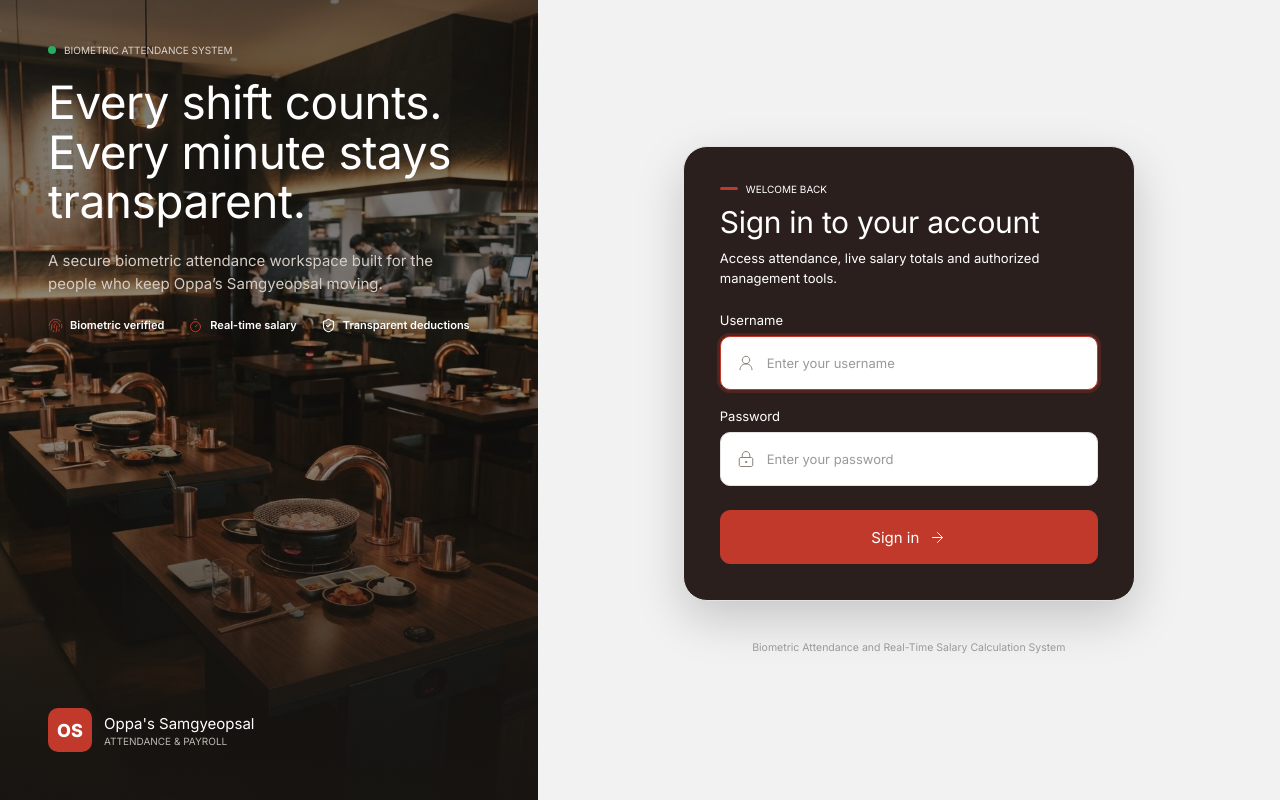
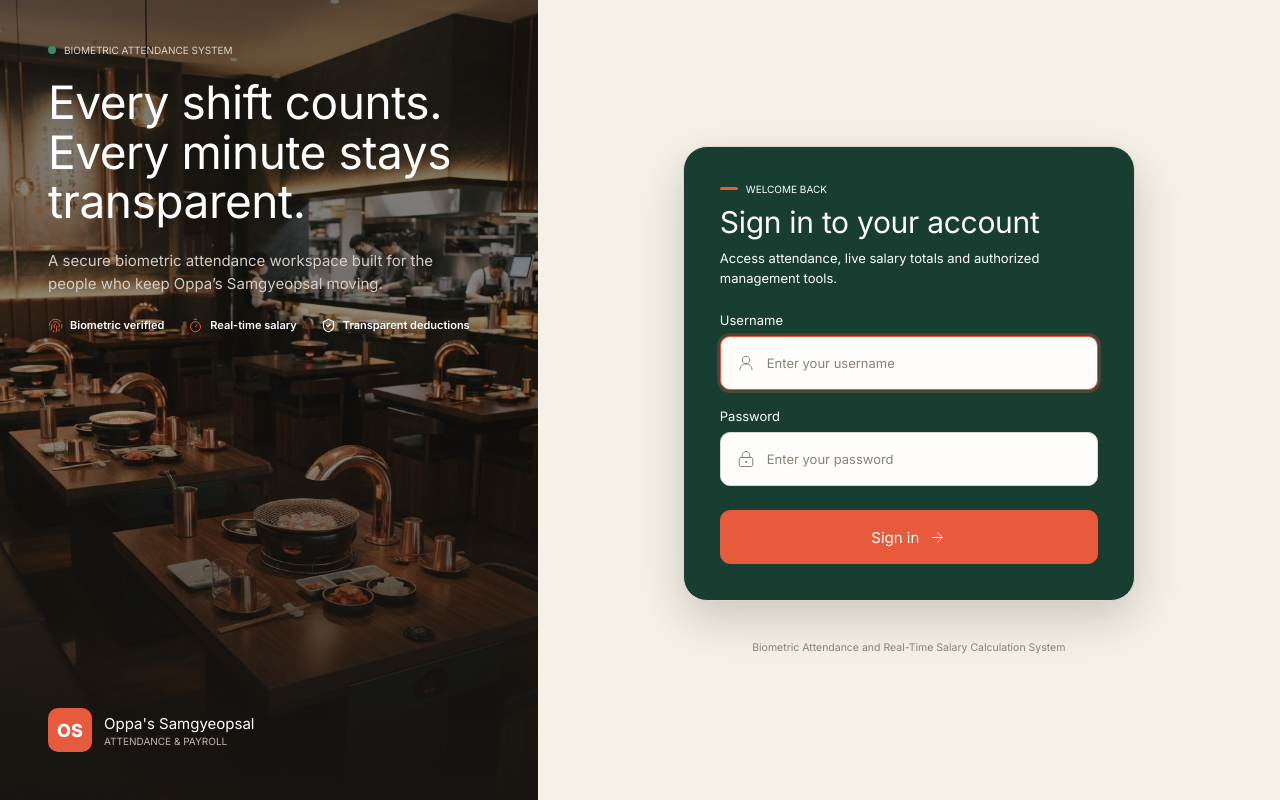
Before and after one commit to PalXDX11/attendance-system, a PHP site: page /login.php in a window 1280 px wide. Run offline with PHP 8.4, Linux system fonts and the light colour scheme.

Commit message:
Revert "Switch theme colors back to the original red palette"
This reverts commit 6a510d7e8fa6d08041d5fd64c06b9ef98d0b5da4.

```diff
--- a/assets/style.css
+++ b/assets/style.css
@@ -6,29 +6,29 @@
    Change the colors in :root and every page updates.
    ============================================ */
 :root {
-  --primary: #C0392B;
-  --primary-dark: #A93226;
-  --primary-soft: #F8DEDA;
-  --primary-tint: #FDF3F2;
-  --bg: #F2F2F2;
-  --surface: #FFFFFF;
-  --surface-alt: #F6F6F6;
-  --text: #222222;
-  --muted: #777777;
-  --faint: #999999;
-  --success: #27AE60;
-  --success-bg: #E9F7EF;
-  --error: #C0392B;
-  --error-bg: #FDEDEC;
-  --warning: #E67E22;
-  --warning-bg: #FFF4E5;
-  --border: #E3E3E3;
-  --row-border: #EEEEEE;
-  --sidebar: #2A1F1D;
-  --sidebar-item: #352826;
-  --sidebar-active: #4A2420;
-  --sidebar-text: #E8DEDA;
-  --sidebar-muted: #A89A95;
+  --primary: #E75A3C;
+  --primary-dark: #CF4C30;
+  --primary-soft: #FCE7E1;
+  --primary-tint: #FFF5F1;
+  --bg: #F6F1E8;
+  --surface: #FFFDFC;
+  --surface-alt: #F1ECE4;
+  --text: #221F1C;
+  --muted: #615B55;
+  --faint: #8A8179;
+  --success: #3E8B69;
+  --success-bg: #E3F2EA;
+  --error: #C2412A;
+  --error-bg: #F8E4E1;
+  --warning: #B7791F;
+  --warning-bg: #FAEED7;
+  --border: #DED7CF;
+  --row-border: #ECE6DE;
+  --sidebar: #173E31;
+  --sidebar-item: #181614;
+  --sidebar-active: #3A211B;
+  --sidebar-text: #F1ECE4;
+  --sidebar-muted: #A9B8B0;
   --radius: 8px;
   --radius-input: 10px;
   --radius-lg: 16px;
@@ -207,7 +207,7 @@ textarea { height: auto; min-height: 60px; padding: 10px 12px; resize: vertical;
 input:focus, select:focus, textarea:focus {
   outline: none;
   border-color: var(--primary);
-  box-shadow: 0 0 0 3px rgba(192, 57, 43, .15);
+  box-shadow: 0 0 0 3px rgba(231, 90, 60, .15);
 }
 input.search { height: 38px; width: 260px; }
 
--- a/login.php
+++ b/login.php
@@ -37,7 +37,7 @@ if ($_SERVER['REQUEST_METHOD'] === 'POST') {
             display: flex; flex-direction: column; justify-content: space-between;
             padding: 44px 48px 48px;
             color: #fff;
-            background: var(--sidebar) url('/attendance/assets/images/login-bg.jpg') center / cover no-repeat;
+            background: #181614 url('/attendance/assets/images/login-bg.jpg') center / cover no-repeat;
             overflow: hidden;
         }
         .ls-left::before {
@@ -73,15 +73,15 @@ if ($_SERVER['REQUEST_METHOD'] === 'POST') {
             border-radius: 24px;
             padding: 36px;
             box-shadow: 0 18px 48px rgba(0, 0, 0, .18);
-            color: #fff;
+            color: #FFFDFC;
         }
         .ls-form .mobile-brand { display: none; }
         .ls-heading { display: flex; flex-direction: column; gap: 10px; }
-        .ls-heading .eyebrow { color: #fff; font-size: 10px; }
+        .ls-heading .eyebrow { color: #FFFDFC; font-size: 10px; }
         .ls-form h1 { font-size: 30px; line-height: 1.15; }
         .ls-form .sub { font-size: 13px; line-height: 1.5; margin: 0; }
         .ls-fields { display: flex; flex-direction: column; gap: 18px; }
-        .ls-form label { color: #fff; font-size: 13px; margin-bottom: 8px; }
+        .ls-form label { color: #FFFDFC; font-size: 13px; margin-bottom: 8px; }
         .ls-input {
             display: flex; align-items: center; gap: 12px;
             height: 54px; padding: 0 16px;
@@ -89,7 +89,7 @@ if ($_SERVER['REQUEST_METHOD'] === 'POST') {
             border: 1px solid var(--border);
             border-radius: var(--radius-input);
         }
-        .ls-input:focus-within { border-color: var(--primary); box-shadow: 0 0 0 3px rgba(192, 57, 43, .25); }
+        .ls-input:focus-within { border-color: var(--primary); box-shadow: 0 0 0 3px rgba(231, 90, 60, .25); }
         .ls-input img { width: 18px; height: 18px; flex-shrink: 0; }
         .ls-input input { flex: 1; min-width: 0; height: 100%; padding: 0; border: 0; background: transparent; font-size: 13px; }
         .ls-input input:focus { box-shadow: none; }
```
Also changed, not shown: assets/images/icons/fingerprint.svg, assets/images/icons/layout-dashboard.svg, assets/images/icons/timer.svg.
